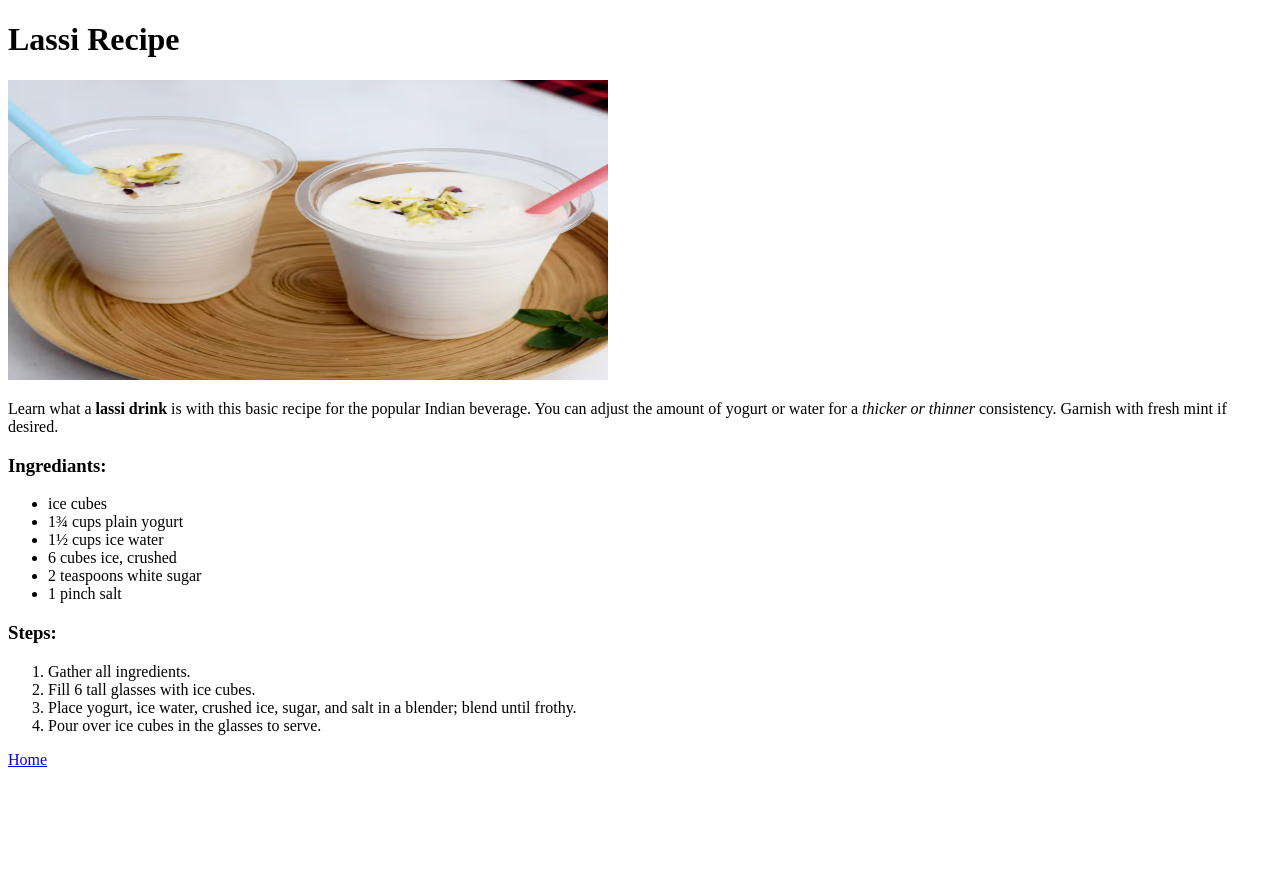
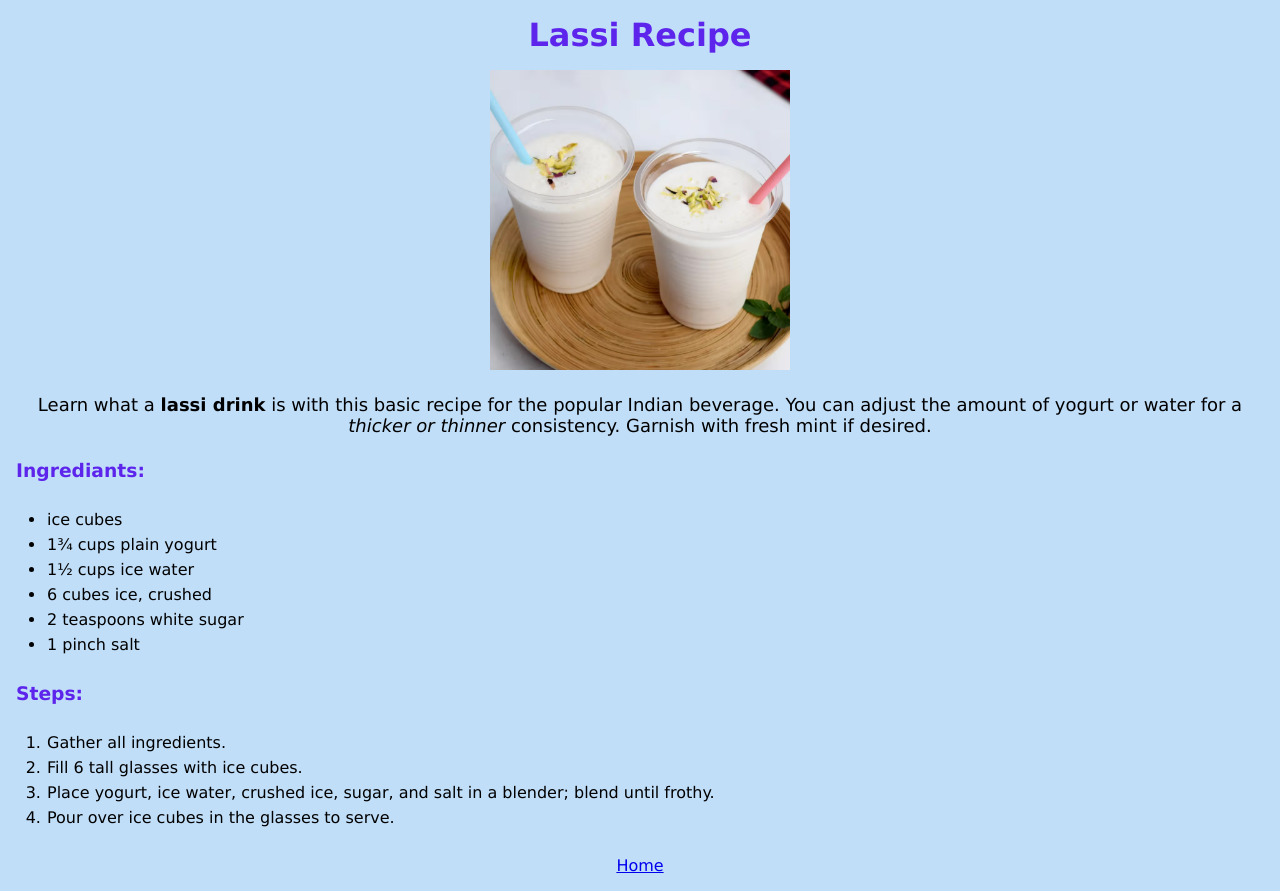
Before and after one commit to SanikaMunankar/odin-recipes, a plain HTML site: page recipes/lassi.html in a window 1280 px wide. Before the commit the page ends 800 px from the top, so only its background shows below. Drawn offline with Linux system fonts and the light colour scheme.

Commit message:
Added CSS to all pages
1. Added unique css for header and title of each recipe
2. Added css to global elements throughout project

```diff
--- a/recipes/lassi.html
+++ b/recipes/lassi.html
@@ -4,10 +4,11 @@
     <meta charset="UTF-8">
     <meta name="viewport" content="width=device-width, initial-scale=1.0">
     <title>Lassi</title>
+    <link rel="stylesheet" href="../style.css">
 </head>
 <body>
-    <h1>Lassi Recipe</h1>
-    <img src="../images/lassi.png" alt="Lassi" height="300" width="600">
+    <h1 class="title">Lassi Recipe</h1>
+    <img src="../images/lassi.png" alt="Lassi">
     <p>Learn what a <strong>lassi drink</strong> is with this basic recipe for the popular Indian beverage. You can adjust the amount of yogurt or water for a <em>thicker or thinner</em> consistency. Garnish with fresh mint if desired.</p>
 
     <h3>Ingrediants:</h3>
--- a/style.css
+++ b/style.css
@@ -14,21 +14,49 @@ body {
     color: rgb(57, 87, 235);
 }
 
-.intro {
+p {
     margin: 8px auto;
     padding: 8px;
     text-align: center;
     font-size: 18px;
 }
 
-.list {
-    margin: 8px auto;
-    padding: 8px;
-    margin-left: 70px;
-    font-size: 16px;
-}
-
 li {
     margin: 4px auto;
     padding: 1px;
 }
+
+.title {
+    margin: 0;
+    padding: 8px;
+    text-align: center;
+    color: rgb(93, 37, 236)
+}
+
+img {
+    margin: 0 auto;
+    padding: 8px;
+    display: block;
+    height:300px;
+    width: 800;
+}
+
+h3 {
+    margin: 0;
+    padding: 8px;
+    color: rgb(93, 37, 236)
+}
+
+ul, ol {
+    margin: 8px auto;
+    padding: 8px;
+    margin-left: 30px;
+    font-size: 16px;
+}
+
+a {
+    padding: 8px;
+    margin: 0 auto;
+    display: block;
+    text-align: center;
+}
```
Also changed, not shown: index.html (+2 -2 lines), recipes/gobi-aloo.html (+2 -1 lines), recipes/shrimp-curry.html (+2 -1 lines).
